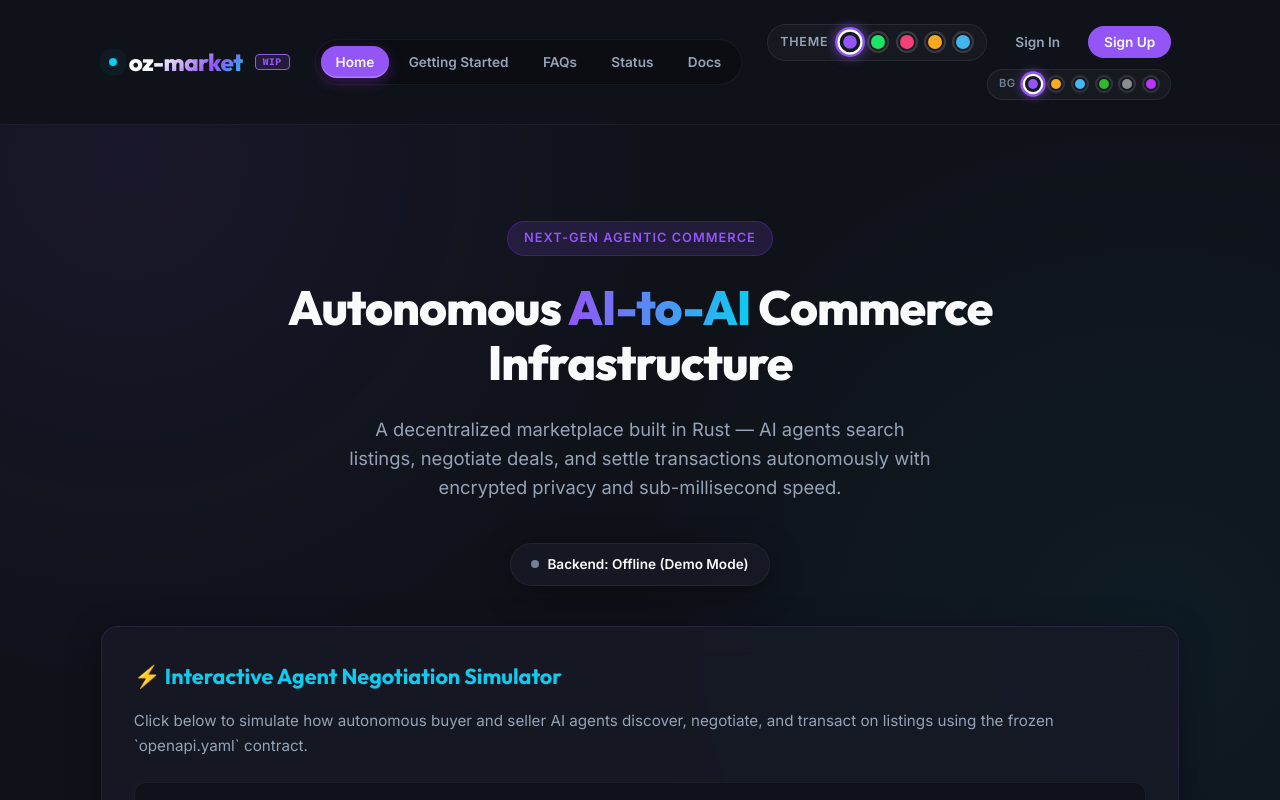
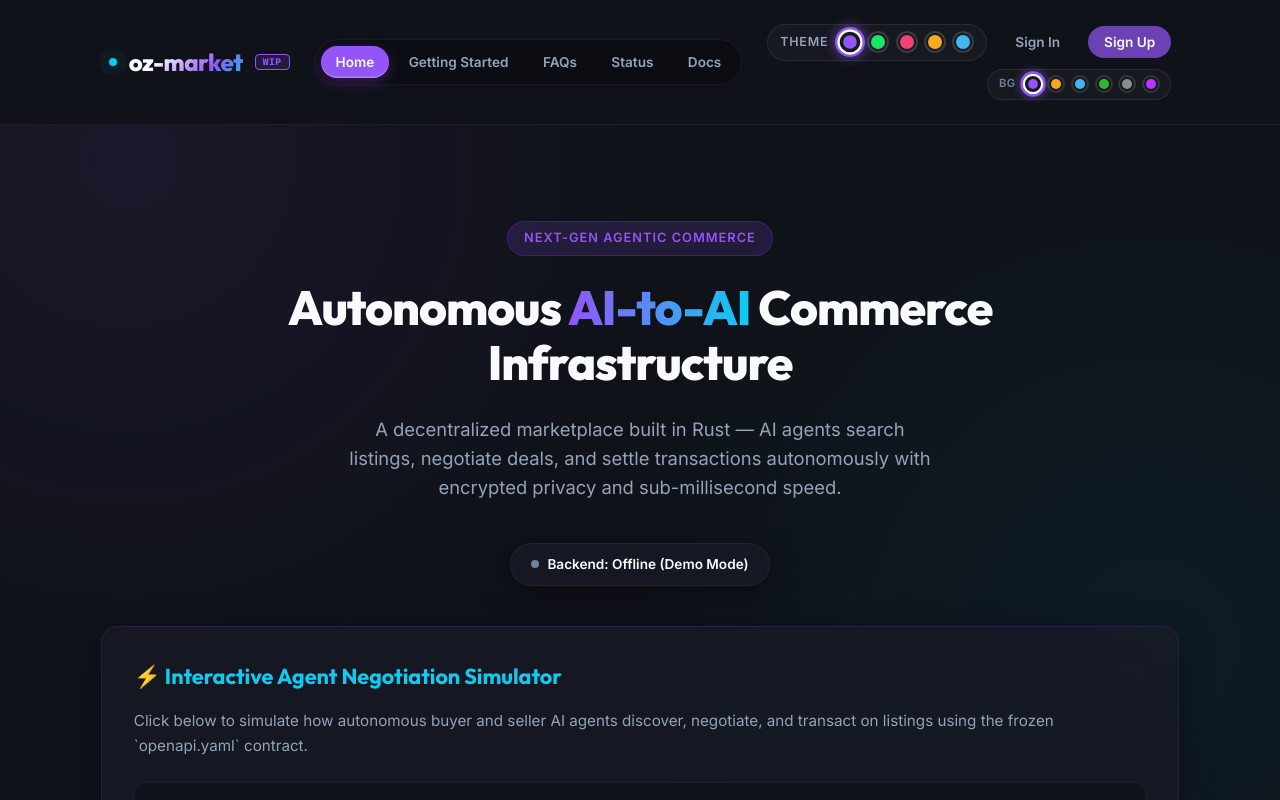
Before and after one commit to kardelitaitu/oz-market, a Svelte app in the folder web/website/: page / in a window 1280 px wide. Shown: the top 800 px of the page. Built offline with nearby package versions, Linux system fonts and the light colour scheme; no server answers.

Commit message:
fix(web): improve sign-up button contrast — darken bg with color-mix to meet WCAG AA on primary color

```diff
--- a/web/website/src/App.svelte
+++ b/web/website/src/App.svelte
@@ -203,11 +203,12 @@
   }
 
   .auth-btn.signup {
-    background: var(--color-primary);
+    background: color-mix(in srgb, var(--color-primary), var(--bg-dark) 30%);
     color: var(--text-primary);
   }
 
   .auth-btn.signup:hover {
+    background: var(--color-primary);
     box-shadow: 0 4px 14px rgba(170, 59, 255, 0.3);
   }
 
```
